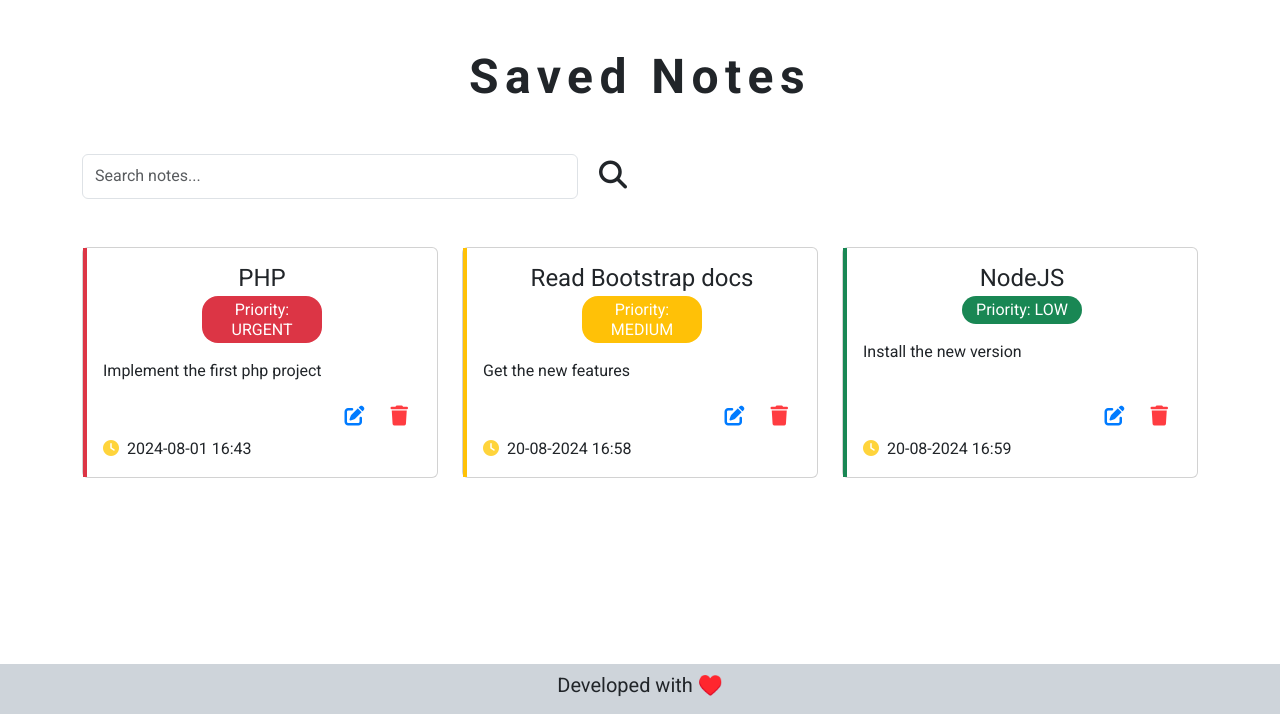
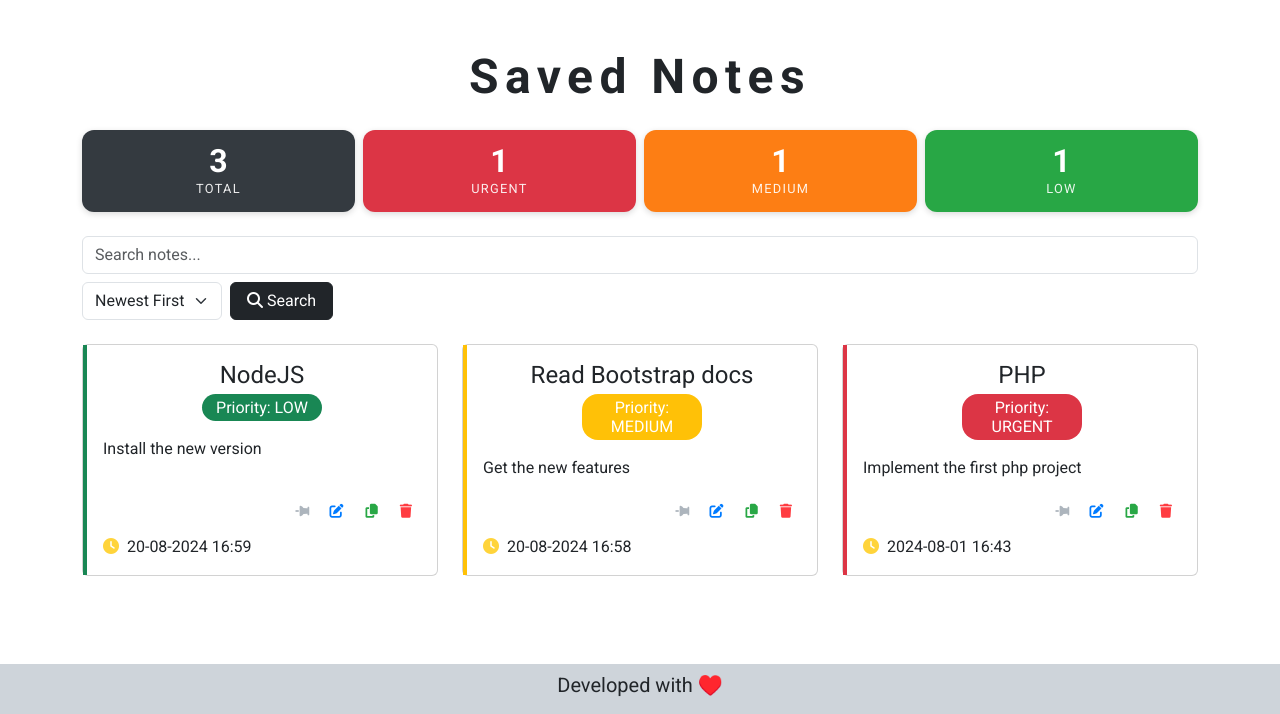
Before and after one commit to Mazin-Fouad/noteium, a PHP site: page /notes.php in a window 1280 px wide. Shown: the part 86-800 px from the top of the page. Run offline with PHP 8.4, Linux system fonts and the light colour scheme.

Commit message:
feat: add note sorting, statistics, pinning, duplicate, and character counter
Agent-Logs-Url: https://github.com/Mazin-Fouad/noteium/sessions/3c22b2cc-367c-4a14-a768-a4e4c27a5061

Co-authored-by: Mazin-Fouad <98177409+Mazin-Fouad@users.noreply.github.com>

```diff
--- a/dist/css/style.css
+++ b/dist/css/style.css
@@ -38,3 +38,31 @@ body {
   border-color: #008000;
 }
 /* End style the radios in the form */
+
+/* Statistics cards */
+.stats-card {
+  border-radius: 12px;
+  padding: 14px 10px;
+  color: #fff;
+  box-shadow: 0 2px 6px rgba(0,0,0,.15);
+}
+.stats-card .stats-number {
+  font-size: 2rem;
+  font-weight: 700;
+  line-height: 1.1;
+}
+.stats-card .stats-label {
+  font-size: .8rem;
+  text-transform: uppercase;
+  letter-spacing: .08rem;
+  opacity: .9;
+}
+.stats-total  { background: #343a40; }
+.stats-urgent { background: #dc3545; }
+.stats-medium { background: #fd7e14; }
+.stats-low    { background: #28a745; }
+
+/* Pinned note card */
+.pinned-card {
+  box-shadow: 0 0 0 2px #6c757d, 0 4px 12px rgba(0,0,0,.15);
+}
--- a/noteCard.php
+++ b/noteCard.php
@@ -9,7 +9,7 @@ if (strtolower($notePriority) === 'urgent') {
     $bgClass = 'bg-success';
 }
 
-$borderColor = '';#
+$borderColor = '';
 if (strtolower($notePriority) === 'urgent') {
     $borderColor = 'border-danger';
 } elseif (strtolower($notePriority) === 'medium') {
@@ -18,31 +18,53 @@ if (strtolower($notePriority) === 'urgent') {
     $borderColor = 'border-success';
 }
 
+$pinnedBadge = $isPinned
+    ? '<span class="badge bg-secondary mb-2"><i class="fa-solid fa-thumbtack me-1"></i>Pinned</span>'
+    : '';
+$pinIcon  = $isPinned ? 'fa-thumbtack'      : 'fa-thumbtack';
+$pinColor = $isPinned ? '#6c757d'            : '#adb5bd';
+$pinTitle = $isPinned ? 'Unpin this note'    : 'Pin this note';
 
 echo '
 <div class="col-12 col-md-6 col-lg-4 mb-2">
-    <div class="card h-100">
+    <div class="card h-100' . ($isPinned ? ' pinned-card' : '') . '">
         <div class="card-body d-flex flex-column border-start border-4 ' . $borderColor . '">
-            <h4 class="card-title">' . $noteTitle . '</h4>
+            ' . $pinnedBadge . '
+            <h4 class="card-title">' . htmlspecialchars($noteTitle) . '</h4>
             <h6 class="card-subtitle rounded-4 mb-3 ' . $bgClass . ' text-white p-1 mx-auto" style="width: 38%">Priority: ' . strtoupper($notePriority) . '</h6>
-            <p class="card-text text-start">' . $noteDescription . '</p>
-            <form method="POST" action="" class="mt-auto align-self-end">
-                <input type="hidden" name="deleteIndex" value="' . $key . '">
-             <div class="d-flex justify-content-center">
-                  <button type="button" class="btn" data-bs-toggle="modal" data-bs-target="#editModal' . $key . '" data-bs-placement="bottom" title="Edit this note">
-                <i class="fa-solid fs-5 fa-edit" style="color: #007bff;"></i>
-            </button>
+            <p class="card-text text-start">' . nl2br(htmlspecialchars($noteDescription)) . '</p>
 
-             <button type="submit" class="btn" data-bs-toggle="tooltip" data-bs-placement="bottom" title="Delete this note">
-                    <i class="fa-solid fs-5 fa-trash" style="color: #ff3c41;"></i>
+            <div class="mt-auto d-flex justify-content-end gap-1">
+                <!-- Pin -->
+                <form method="POST" action="" class="d-inline">
+                    <input type="hidden" name="pinIndex" value="' . $key . '">
+                    <button type="submit" class="btn btn-sm" title="' . $pinTitle . '">
+                        <i class="fa-solid fa-thumbtack' . ($isPinned ? '' : ' fa-rotate-90') . '" style="color:' . $pinColor . ';"></i>
+                    </button>
+                </form>
+                <!-- Edit -->
+                <button type="button" class="btn btn-sm" data-bs-toggle="modal" data-bs-target="#editModal' . $key . '" title="Edit this note">
+                    <i class="fa-solid fa-edit" style="color:#007bff;"></i>
                 </button>
+                <!-- Duplicate -->
+                <form method="POST" action="" class="d-inline">
+                    <input type="hidden" name="duplicateIndex" value="' . $key . '">
+                    <button type="submit" class="btn btn-sm" title="Duplicate this note">
+                        <i class="fa-solid fa-copy" style="color:#28a745;"></i>
+                    </button>
+                </form>
+                <!-- Delete -->
+                <form method="POST" action="" class="d-inline">
+                    <input type="hidden" name="deleteIndex" value="' . $key . '">
+                    <button type="submit" class="btn btn-sm" title="Delete this note">
+                        <i class="fa-solid fa-trash" style="color:#ff3c41;"></i>
+                    </button>
+                </form>
+            </div>
 
-             </div>
-
-            </form>
-            <div class="fs-6 text-start">
-            <i class="fa-solid fa-clock" style="color: #ffd43b;" title="Note created"></i>
-            <span class="ms-1">'.$createdAt.'</span>
+            <div class="fs-6 text-start mt-2">
+                <i class="fa-solid fa-clock" style="color:#ffd43b;" title="Note created"></i>
+                <span class="ms-1">' . htmlspecialchars($createdAt) . '</span>
             </div>
         </div>
     </div>
@@ -61,7 +83,7 @@ echo '
                     <input type="hidden" name="editIndex" value="' . $key . '">
                     <div class="mb-3">
                         <label for="noteTitle' . $key . '" class="form-label">Title</label>
-                        <input type="text" class="form-control" id="noteTitle' . $key . '" name="noteTitle" value="' . $noteTitle . '">
+                        <input type="text" class="form-control" id="noteTitle' . $key . '" name="noteTitle" value="' . htmlspecialchars($noteTitle) . '">
                     </div>
                     <div class="mb-3">
                         <label for="notePriority' . $key . '" class="form-label">Priority</label>
@@ -73,7 +95,7 @@ echo '
                     </div>
                     <div class="mb-3">
                         <label for="noteDescription' . $key . '" class="form-label">Description</label>
-                        <textarea class="form-control" id="noteDescription' . $key . '" name="noteDescription" rows="3">' . $noteDescription . '</textarea>
+                        <textarea class="form-control" id="noteDescription' . $key . '" name="noteDescription" rows="3">' . htmlspecialchars($noteDescription) . '</textarea>
                     </div>
                     <button type="submit" class="btn btn-primary">Save changes</button>
                 </form>
--- a/process_notes.php
+++ b/process_notes.php
@@ -10,9 +10,9 @@ if (isset($_POST["noteTitle"]) && isset($_POST["priority"]) && isset($_POST["des
         'noteTitle' => $_POST['noteTitle'],
         'notePriority' => $_POST['priority'],
         'NoteDescription' => $_POST['description'],
-        'createdAt' => date('d-m-Y H:i')
+        'createdAt' => date('d-m-Y H:i'),
+        'pinned' => false
     ];
-    //echo 'New Note Created';
     array_push($notes, $newNote);
     file_put_contents('notes.txt', json_encode($notes, JSON_PRETTY_PRINT));
 }
@@ -21,9 +21,8 @@ if (isset($_POST["deleteIndex"])) {
     $deleteIndex = $_POST["deleteIndex"];
     if (isset($notes[$deleteIndex])) {
         unset($notes[$deleteIndex]);
-        $notes = array_values($notes); // Reindex array
+        $notes = array_values($notes);
         file_put_contents('notes.txt', json_encode($notes, JSON_PRETTY_PRINT));
-        //echo 'Note Deleted';
     }
 }
 
@@ -33,6 +32,26 @@ if (isset($_POST['editIndex'])) {
     $notes[$editIndex]['notePriority'] = $_POST['notePriority'];
     $notes[$editIndex]['NoteDescription'] = $_POST['noteDescription'];
     file_put_contents('notes.txt', json_encode($notes, JSON_PRETTY_PRINT));
+}
+
+if (isset($_POST['pinIndex'])) {
+    $pinIndex = (int)$_POST['pinIndex'];
+    if (isset($notes[$pinIndex])) {
+        $notes[$pinIndex]['pinned'] = empty($notes[$pinIndex]['pinned']);
+        file_put_contents('notes.txt', json_encode($notes, JSON_PRETTY_PRINT));
+    }
+}
+
+if (isset($_POST['duplicateIndex'])) {
+    $dupIndex = (int)$_POST['duplicateIndex'];
+    if (isset($notes[$dupIndex])) {
+        $dupNote = $notes[$dupIndex];
+        $dupNote['noteTitle'] = $dupNote['noteTitle'] . ' (Copy)';
+        $dupNote['createdAt'] = date('d-m-Y H:i');
+        $dupNote['pinned'] = false;
+        array_push($notes, $dupNote);
+        file_put_contents('notes.txt', json_encode($notes, JSON_PRETTY_PRINT));
+    }
 }
 
 $searchQuery = '';
@@ -45,20 +64,109 @@ if (isset($_POST['search'])) {
     });
 }
 
+$sortBy = isset($_POST['sortBy']) ? $_POST['sortBy'] : 'newest';
+
+function parseNoteDate($dateStr) {
+    $date = DateTime::createFromFormat('d-m-Y H:i', $dateStr);
+    if ($date) return $date;
+    $date = DateTime::createFromFormat('Y-m-d H:i', $dateStr);
+    if ($date) return $date;
+    $date = DateTime::createFromFormat('Y-m-d', $dateStr);
+    if ($date) return $date;
+    return new DateTime('1970-01-01');
+}
+
+$keys = array_keys($notes);
+usort($keys, function($a, $b) use ($notes, $sortBy) {
+    $pinnedA = !empty($notes[$a]['pinned']);
+    $pinnedB = !empty($notes[$b]['pinned']);
+    if ($pinnedA !== $pinnedB) {
+        return $pinnedA ? -1 : 1;
+    }
+    if ($sortBy === 'oldest') {
+        $dateA = parseNoteDate($notes[$a]['createdAt'] ?? '');
+        $dateB = parseNoteDate($notes[$b]['createdAt'] ?? '');
+        return $dateA <=> $dateB;
+    } elseif ($sortBy === 'priority') {
+        $order = ['urgent' => 0, 'medium' => 1, 'low' => 2];
+        $prioA = $order[strtolower($notes[$a]['notePriority'] ?? '')] ?? 3;
+        $prioB = $order[strtolower($notes[$b]['notePriority'] ?? '')] ?? 3;
+        return $prioA <=> $prioB;
+    } elseif ($sortBy === 'alphabetical') {
+        return strcmp($notes[$a]['noteTitle'] ?? '', $notes[$b]['noteTitle'] ?? '');
+    } else {
+        $dateA = parseNoteDate($notes[$a]['createdAt'] ?? '');
+        $dateB = parseNoteDate($notes[$b]['createdAt'] ?? '');
+        return $dateB <=> $dateA;
+    }
+});
+
+$stats = ['total' => count($notes), 'urgent' => 0, 'medium' => 0, 'low' => 0];
+foreach ($notes as $note) {
+    $p = strtolower($note['notePriority'] ?? '');
+    if (array_key_exists($p, $stats)) {
+        $stats[$p]++;
+    }
+}
+
+$sortOptions = [
+    'newest'      => 'Newest First',
+    'oldest'      => 'Oldest First',
+    'priority'    => 'Priority',
+    'alphabetical'=> 'A – Z',
+];
+
 echo '
     <div class="container pt-5" style="min-height: calc(100dvh - 136px);">
-        <h2 class="text-center mb-5 display-5 fw-bolder tracking-wide" style="letter-spacing:.4rem;">Saved Notes</h2>
-         <form method="POST" class=" w-50 d-flex mb-3">
-            <input type="text" name="search" class="form-control me-2" placeholder="Search notes..." value="' . $searchQuery . '">
-            <button type="submit" class="btn"><i class="fa-solid fs-3 fw-bolder fa-magnifying-glass"></i></button>
+        <h2 class="text-center mb-4 display-5 fw-bolder" style="letter-spacing:.4rem;">Saved Notes</h2>
+
+        <div class="row g-2 mb-4 text-center">
+            <div class="col-6 col-sm-3">
+                <div class="stats-card stats-total">
+                    <div class="stats-number">' . $stats['total'] . '</div>
+                    <div class="stats-label">Total</div>
+                </div>
+            </div>
+            <div class="col-6 col-sm-3">
+                <div class="stats-card stats-urgent">
+                    <div class="stats-number">' . $stats['urgent'] . '</div>
+                    <div class="stats-label">Urgent</div>
+                </div>
+            </div>
+            <div class="col-6 col-sm-3">
+                <div class="stats-card stats-medium">
+                    <div class="stats-number">' . $stats['medium'] . '</div>
+                    <div class="stats-label">Medium</div>
+                </div>
+            </div>
+            <div class="col-6 col-sm-3">
+                <div class="stats-card stats-low">
+                    <div class="stats-number">' . $stats['low'] . '</div>
+                    <div class="stats-label">Low</div>
+                </div>
+            </div>
+        </div>
+
+        <form method="POST" class="d-flex flex-wrap gap-2 mb-4 align-items-center">
+            <input type="text" name="search" class="form-control flex-grow-1" style="min-width:180px;" placeholder="Search notes..." value="' . htmlspecialchars($searchQuery) . '">
+            <select name="sortBy" class="form-select" style="width:auto;">
+';
+foreach ($sortOptions as $val => $label) {
+    $selected = ($sortBy === $val) ? ' selected' : '';
+    echo '                <option value="' . $val . '"' . $selected . '>' . $label . '</option>' . "\n";
+}
+echo '            </select>
+            <button type="submit" class="btn btn-dark px-3"><i class="fa-solid fa-magnifying-glass me-1"></i>Search</button>
         </form>
 
-        <div class="row text-center mt-5">';
-foreach ($notes as $key => $note) {
+        <div class="row text-center mt-3">';
+foreach ($keys as $key) {
+    $note = $notes[$key];
     $noteTitle = isset($note['noteTitle']) ? $note['noteTitle'] : 'No title';
     $notePriority = isset($note['notePriority']) ? $note['notePriority'] : 'No priority';
     $noteDescription = isset($note['NoteDescription']) ? $note['NoteDescription'] : 'No description';
     $createdAt = isset($note['createdAt']) ? $note['createdAt'] : 'No date';
+    $isPinned = !empty($note['pinned']);
     include 'noteCard.php';
 }
 echo '
```
Also changed, not shown: form.php (+19 -5 lines).
